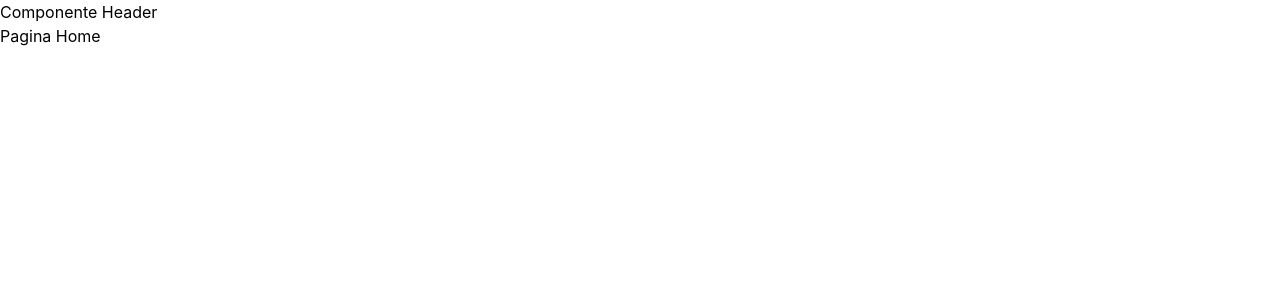
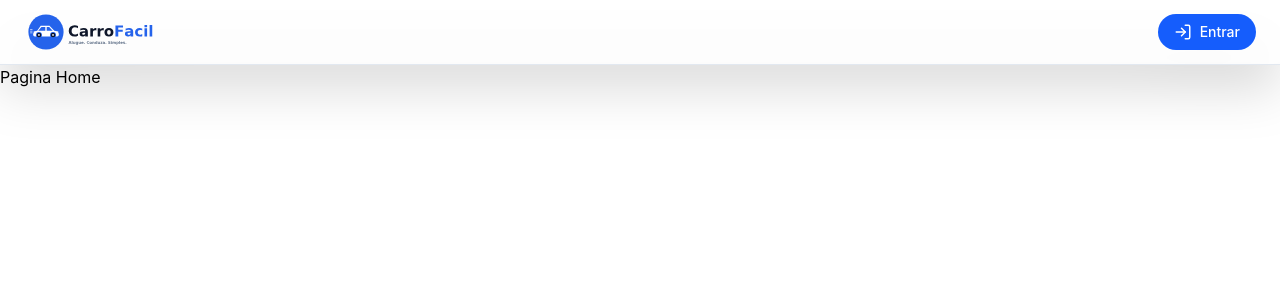
Before and after one commit to FabioCirilo/carrofacil, a React (Vite) app: page / in a window 1280 px wide. Shown: the top 300 px of the page. Built offline with nearby package versions, Linux system fonts and the light colour scheme.

Commit message:
Criando o componente header

```diff
--- a/package.json
+++ b/package.json
@@ -13,6 +13,7 @@
     "@tailwindcss/vite": "^4.3.5",
     "react": "^19.3.1",
     "react-dom": "^19.3.1",
+    "react-icons": "^5.7.0",
     "react-router": "^8.5.2",
     "tailwindcss": "^4.3.5"
   },
--- a/src/components/header/index.tsx
+++ b/src/components/header/index.tsx
@@ -1,7 +1,42 @@
+import { Link } from 'react-router'
+import logoImg from '../../assets/logo.svg'
+import { FiUser, FiLogIn } from 'react-icons/fi'
+
 export default function Header() {
+  const signed = false
+  const loadingAuth = false
+
   return (
-    <div>
-      <h1>Componente Header</h1>
-    </div>
+    <header className="sticky top-0 z-50 w-full bg-white/90 backdrop-blur border-b border-slate-200 drop-shadow-2xl">
+      <div className="mx-auto flex h-16 max-w-7xl items-center justify-between px-4 sm:px-6">
+        <Link to="/" className="flex items-center">
+          <img src={logoImg} alt="CarroFacil" className="h-11 w-auto" />
+        </Link>
+
+        {!loadingAuth && signed && (
+          <Link
+            to="/dashboard"
+            aria-label="Painel do utilizador"
+            className="flex h-10 w-10 items-center justify-center rounded-full border border-slate-200 text-slate-800 transition hover:border-blue-600 hover:bg-blue-50 hover:text-blue-600"
+          >
+            <FiUser size={20} />
+          </Link>
+        )}
+
+        {!loadingAuth && !signed && (
+          <Link
+            to="/login"
+            className="flex items-center gap-2 rounded-full bg-blue-600 px-4 py-2 text-sm font-medium text-white transition hover:bg-blue-700"
+          >
+            <FiLogIn size={18} />
+            <span className="hidden sm:inline">Entrar</span>
+          </Link>
+        )}
+
+        {loadingAuth && (
+          <div className="h-10 w-10 animate-pulse rounded-full bg-slate-200" />
+        )}
+      </div>
+    </header>
   )
 }
```
Also changed, not shown: src/assets/logo.svg (added), 1 other file (tests, documents, lock files or other folders).
